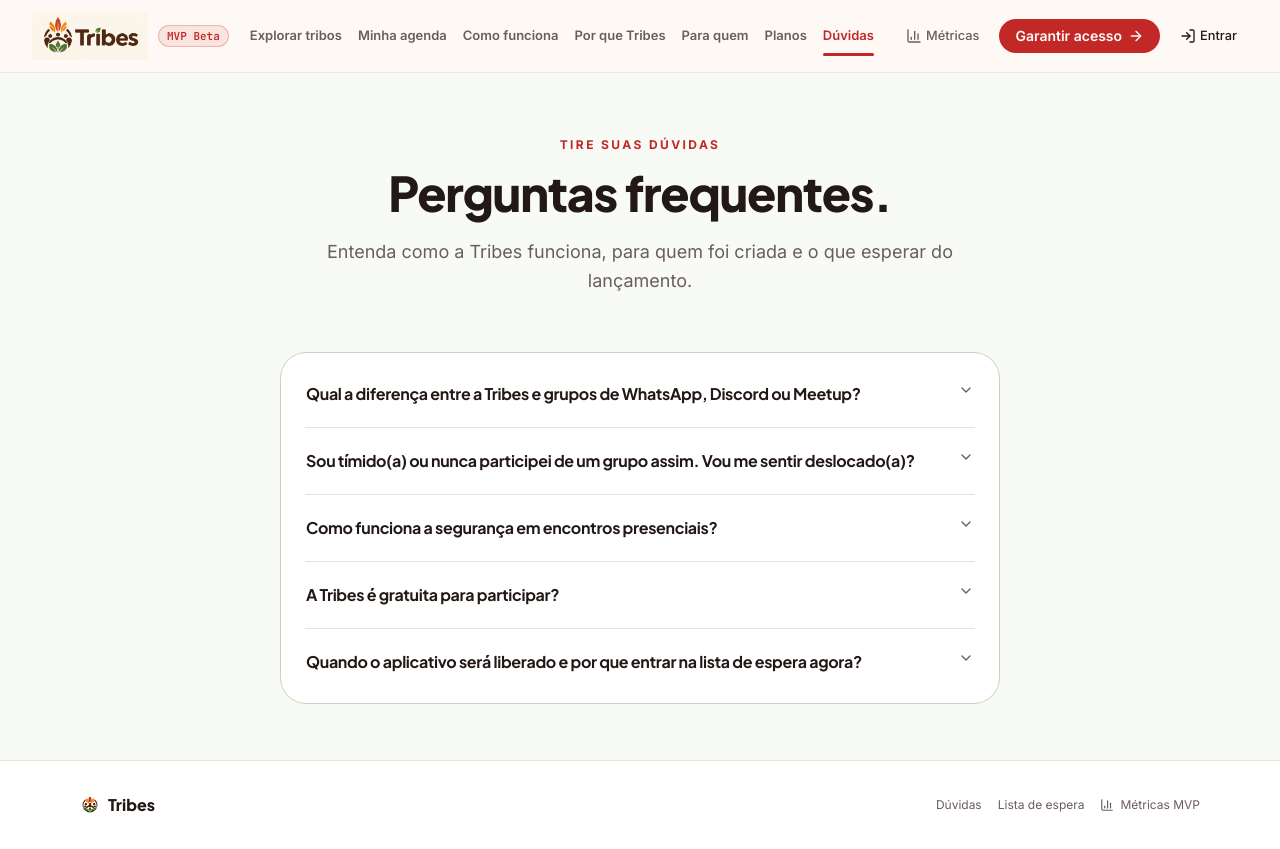
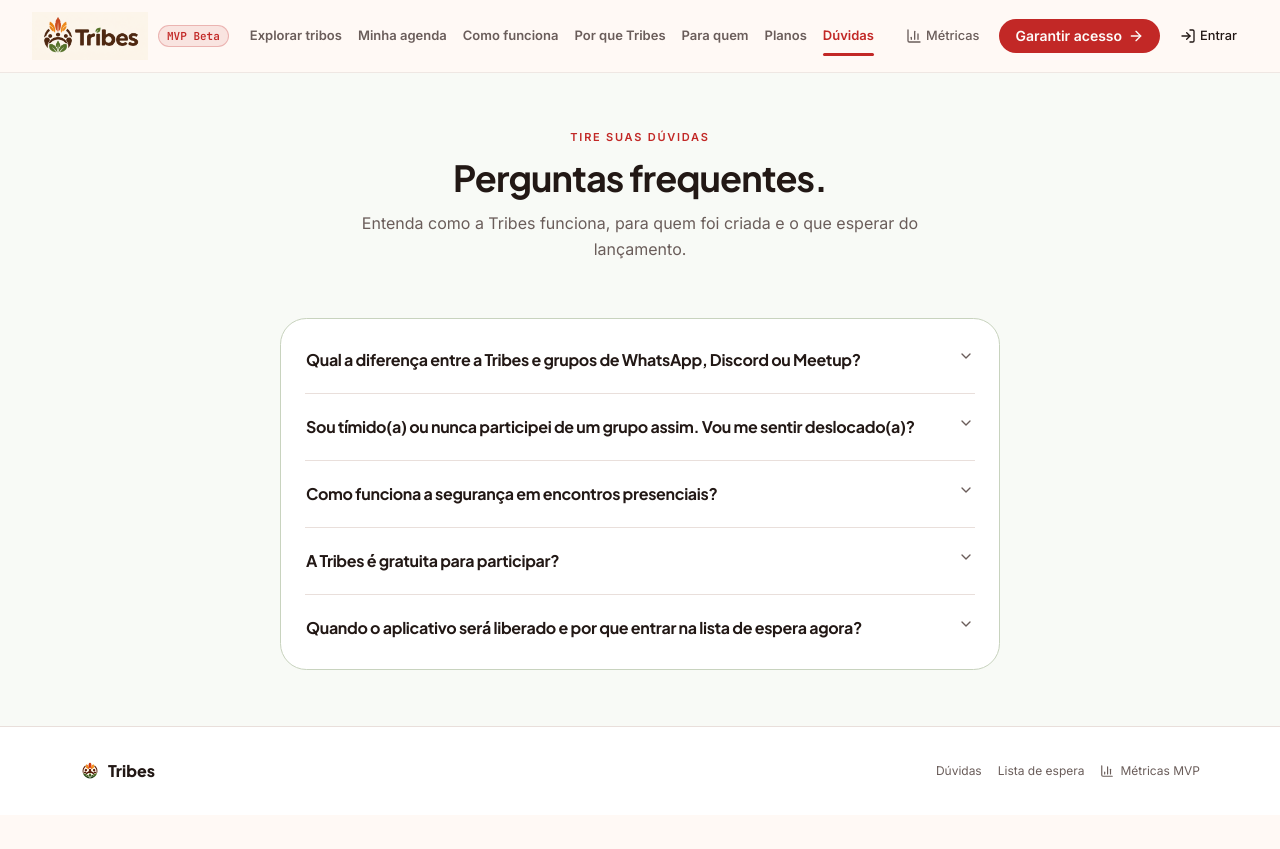
Before and after one commit to ArthurG12/Tribes, a Next.js app in the folder frontend/: page /faq in a window 1280 px wide. After the commit the page ends 815 px from the top, so only its background shows below. Built offline with nearby package versions, Linux system fonts and the light colour scheme.

Commit message:
Make page headers more minimal

```diff
--- a/frontend/src/components/tribes/page-shell.tsx
+++ b/frontend/src/components/tribes/page-shell.tsx
@@ -24,10 +24,10 @@ export function PageShell({ children }: { children: React.ReactNode }) {
 
 export function PageIntro({ eyebrow, title, description }: { eyebrow: string; title: string; description: string }) {
   return (
-    <div className="mx-auto max-w-3xl px-4 pt-12 text-center sm:px-6 sm:pt-16">
-      <p className="text-xs font-bold uppercase tracking-[0.2em] text-primary">{eyebrow}</p>
-      <h1 className="mt-4 font-heading text-3xl font-extrabold tracking-tight text-foreground sm:text-5xl">{title}</h1>
-      <p className="mt-5 text-base leading-relaxed text-muted-foreground sm:text-lg">{description}</p>
+    <div className="mx-auto max-w-3xl px-4 pt-10 text-center sm:px-6 sm:pt-14">
+      <p className="text-[11px] font-semibold uppercase tracking-[0.16em] text-primary">{eyebrow}</p>
+      <h1 className="mt-3 font-heading text-3xl font-bold tracking-tight text-foreground sm:text-4xl">{title}</h1>
+      <p className="mx-auto mt-3 max-w-xl text-sm leading-relaxed text-muted-foreground sm:text-base">{description}</p>
     </div>
   );
 }
```
